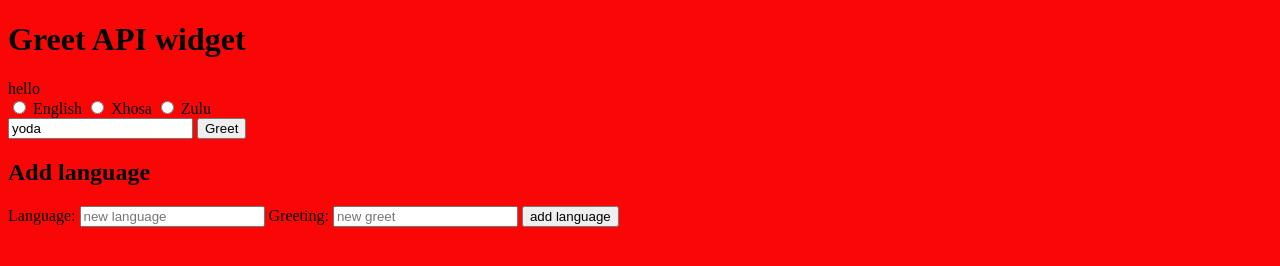
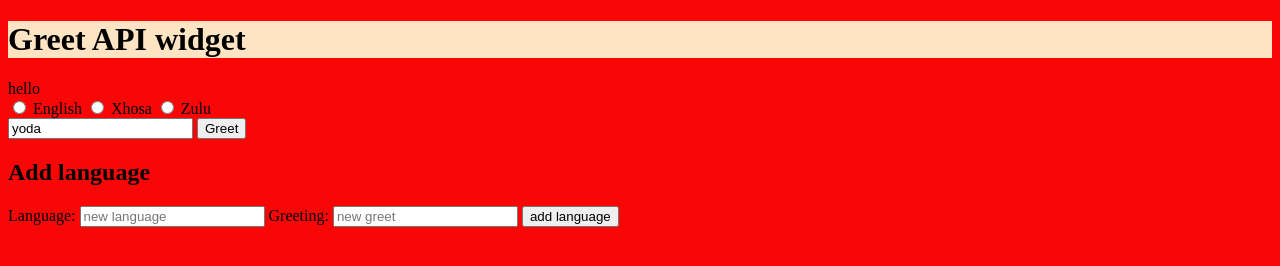
Before and after one commit to Sabelo98/express-api, a website: page public/index.html in a window 1280 px wide. Drawn offline with nearby package versions, Linux system fonts and the light colour scheme.

```diff
--- a/public/index.html
+++ b/public/index.html
@@ -9,7 +9,7 @@
     <script src="https://cdnjs.cloudflare.com/ajax/libs/axios/1.4.0/axios.min.js" integrity="sha512-uMtXmF28A2Ab/JJO2t/vYhlaa/3ahUOgj1Zf27M5rOo8/+fcTUVH0/E0ll68njmjrLqOBjXM3V9NiPFL5ywWPQ==" crossorigin="anonymous" referrerpolicy="no-referrer"></script>
 </head>
 <body>
-    <h1>Greet API widget</h1>
+    <h1 class="heading">Greet API widget</h1>
 
     <div x-data="{
         username : 'yoda',
```
Also changed, not shown: index.js (+6 -5 lines), 1 other file.
